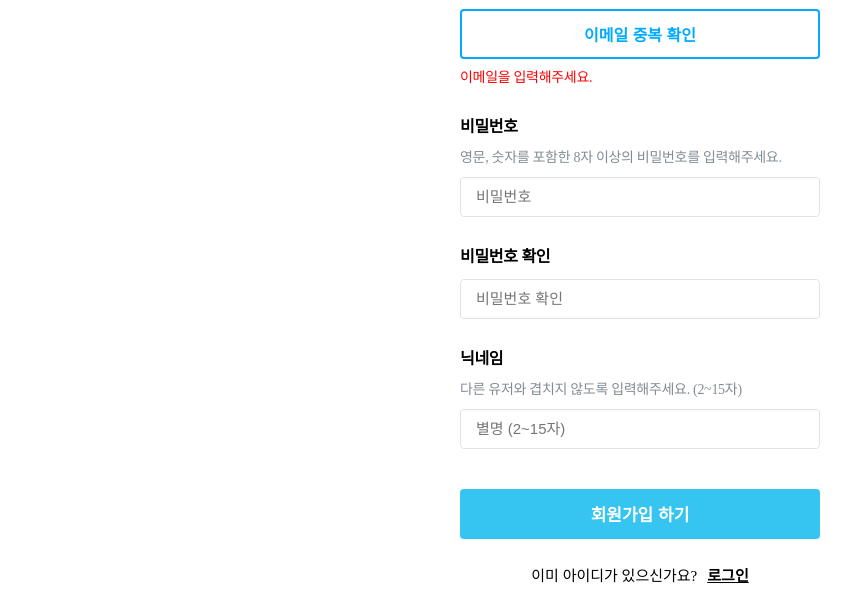
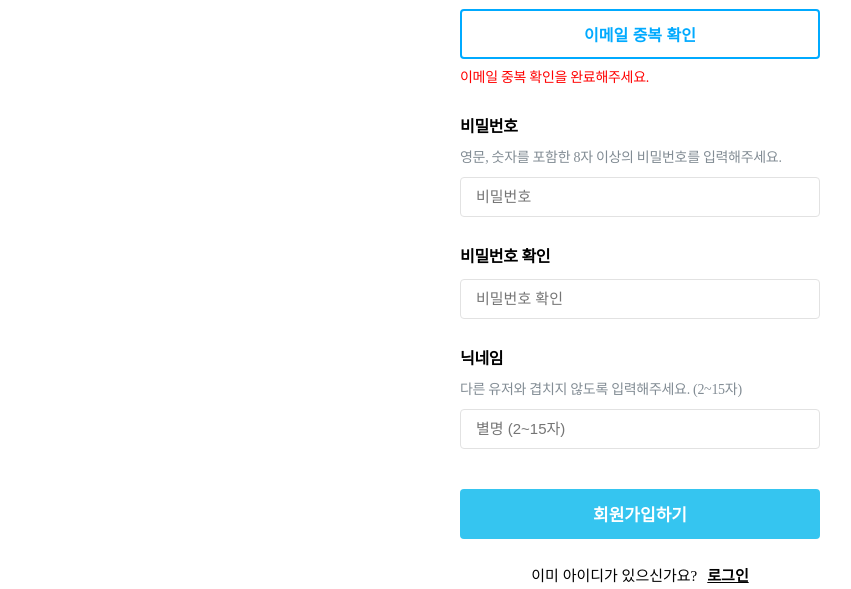
Before and after one commit to ureca-15team/team15-frontend, a React (Create React App) app: page /register in a window 1280 px wide. Both pictures are taken after a click on the button "이메일 중복 확인". Shown: the part 293-882 px from the top of the page, without its empty margins (0-851 px from the left). Built offline with nearby package versions, Linux system fonts and the light colour scheme.

Commit message:
fix: 회원가입 이메일 중복확인 로직 수정

```diff
--- a/src/components/auth/Register.js
+++ b/src/components/auth/Register.js
@@ -11,15 +11,17 @@ const Register = ({
   nicknameError,
   emailMessage,
   emailAvailable,
+  isEmailChecked,
 }) => {
   return (
     <div className="registerBox">
       <div>
         <h1>회원가입</h1>
-        <br></br>
+        <br />
       </div>
 
       <form onSubmit={handleSubmit}>
+        {/* 이메일 입력 */}
         <div className="registerDiv">
           <label className="registerlabel">이메일</label>
           <div className="emailDiv">
@@ -51,6 +53,7 @@ const Register = ({
             </span>
           </div>
 
+          {/* 이메일 중복 확인 버튼 */}
           <button
             type="button"
             className="emailCheckButton"
@@ -59,13 +62,19 @@ const Register = ({
             이메일 중복 확인
           </button>
 
+          {/* 이메일 중복 검사 메시지 */}
           {emailMessage && (
-            <div className={`emailMessage ${emailAvailable ? 'success' : ''}`}>
-              {emailMessage}
+            <div
+              className={`emailMessage ${emailAvailable ? 'success' : 'error'}`}
+            >
+              {emailAvailable !== false
+                ? emailMessage
+                : '이메일 중복 확인을 완료해주세요.'}
             </div>
           )}
         </div>
 
+        {/* 비밀번호 입력 */}
         <div className="registerDiv">
           <label className="registerlabel">비밀번호</label>
           <div className="resisterExplan">
@@ -82,6 +91,7 @@ const Register = ({
           {passwordError && <div className="errorMessage">{passwordError}</div>}
         </div>
 
+        {/* 비밀번호 확인 */}
         <div className="registerDiv">
           <label className="registerlabel">비밀번호 확인</label>
           <input
@@ -97,6 +107,7 @@ const Register = ({
           )}
         </div>
 
+        {/* 닉네임 입력 */}
         <div className="registerDiv">
           <label className="registerlabel">닉네임</label>
           <div className="resisterExplan">
@@ -113,10 +124,17 @@ const Register = ({
           {nicknameError && <div className="errorMessage">{nicknameError}</div>}
         </div>
 
-        <button type="submit" className="submitButton">
-          회원가입 하기
+        {/* 회원가입 버튼 */}
+        <button
+          type="submit"
+          className="submitButton"
+          disabled={!isEmailChecked || emailAvailable === null}
+        >
+          회원가입하기
         </button>
       </form>
+
+      {/* 로그인 페이지로 이동 */}
       <p className="registerHelp">
         이미 아이디가 있으신가요?
         <Link to="/login">로그인</Link>
--- a/src/containers/auth/RegisterContainer.js
+++ b/src/containers/auth/RegisterContainer.js
@@ -3,7 +3,6 @@ import { useNavigate } from 'react-router-dom';
 import Register from '../../components/auth/Register';
 import { RegisterBlock } from '../../components/auth/Register.style';
 import logo from '../../assets/logo.jpg';
-import { basicAlert } from '../../shared/alert/SwalAlert';
 import { registerUser, checkEmailAvailability } from '../../api/register';
 
 const RegisterContainer = () => {
@@ -20,6 +19,7 @@ const RegisterContainer = () => {
   const [nicknameError, setNicknameError] = useState('');
   const [emailMessage, setEmailMessage] = useState('');
   const [emailAvailable, setEmailAvailable] = useState(null);
+  const [isEmailChecked, setIsEmailChecked] = useState(false);
 
   const navigate = useNavigate();
 
@@ -30,13 +30,19 @@ const RegisterContainer = () => {
       [name]: value,
     }));
 
+    // 이메일이 변경되면 중복 확인 상태 초기화
+    if (name === 'email' || name === 'emailSelect') {
+      setEmailAvailable(null);
+      setIsEmailChecked(false);
+      setEmailMessage('이메일 중복 확인을 완료해주세요.'); // ✅ 이메일 변경 시 메시지 설정
+    }
+
     if (name === 'password') {
       const passwordRegex = /^(?=.*[a-zA-Z])(?=.*\d).{8,}$/;
       setPasswordError(
         passwordRegex.test(value) ? '' : '영문, 숫자를 포함해야 합니다.',
       );
 
-      // ✅ 비밀번호가 변경될 때, 비밀번호 확인이 비어있으면 오류 메시지 초기화
       if (formData.pwCheck) {
         setPwCheckError(
           value === formData.pwCheck ? '' : '비밀번호가 일치하지 않습니다.',
@@ -44,7 +50,6 @@ const RegisterContainer = () => {
       }
     }
 
-    // ✅ 비밀번호 확인 검사 (비밀번호 확인 입력 시에만)
     if (name === 'pwCheck') {
       setPwCheckError(
         value === formData.password ? '' : '비밀번호가 일치하지 않습니다.',
@@ -64,9 +69,12 @@ const RegisterContainer = () => {
       ...prevFormData,
       emailSelect: e.target.value,
     }));
+
+    setEmailAvailable(null);
+    setIsEmailChecked(false);
+    setEmailMessage('이메일 중복 확인을 완료해주세요.'); // ✅ 이메일 변경 시 메시지 설정
   };
 
-  // 이메일 중복 확인 API 호출
   const handleCheckEmail = async () => {
     const email = `${formData.email}@${formData.emailSelect}`;
 
@@ -80,9 +88,11 @@ const RegisterContainer = () => {
       const response = await checkEmailAvailability(email);
       setEmailMessage(response.message);
       setEmailAvailable(response.available);
+      setIsEmailChecked(true);
     } catch (error) {
-      setEmailMessage(error);
+      setEmailMessage('이메일 확인 중 오류가 발생했습니다.');
       setEmailAvailable(false);
+      setIsEmailChecked(false);
     }
   };
 
@@ -90,7 +100,12 @@ const RegisterContainer = () => {
     e.preventDefault();
     let hasError = false;
 
-    // 비밀번호 유효성 검사
+    // 이메일 중복 확인 여부 체크
+    if (!isEmailChecked || !emailAvailable) {
+      setEmailMessage('이메일 중복 확인을 완료해주세요.'); // ✅ 회원가입 버튼 클릭 시 메시지 설정
+      hasError = true;
+    }
+
     if (!/^(?=.*[a-zA-Z])(?=.*\d).{8,}$/.test(formData.password)) {
       setPasswordError('영문, 숫자를 포함해야 합니다.');
       hasError = true;
@@ -98,13 +113,11 @@ const RegisterContainer = () => {
       setPasswordError('');
     }
 
-    // 비밀번호 확인 검사
     if (formData.password !== formData.pwCheck) {
-      setPasswordError('비밀번호가 일치하지 않습니다.');
+      setPwCheckError('비밀번호가 일치하지 않습니다.');
       hasError = true;
     }
 
-    // 닉네임 유효성 검사
     if (!/^[a-zA-Z0-9ㄱ-ㅎ|ㅏ-ㅣ|가-힣]{2,15}$/.test(formData.nickname)) {
       setNicknameError('닉네임은 2~15자여야 합니다.');
       hasError = true;
@@ -112,13 +125,6 @@ const RegisterContainer = () => {
       setNicknameError('');
     }
 
-    // 이메일 중복 확인 여부 체크
-    if (!emailAvailable) {
-      setEmailMessage('이메일 중복 확인을 완료해주세요.');
-      hasError = true;
-    }
-
-    // 오류가 있다면 회원가입 진행 X
     if (hasError) return;
 
     try {
@@ -131,17 +137,13 @@ const RegisterContainer = () => {
     }
   };
 
-  const onClickLogo = () => {
-    navigate('/');
-  };
-
   return (
     <RegisterBlock>
       <img
         className="RegisterImg"
         src={logo}
         alt="register"
-        onClick={onClickLogo}
+        onClick={() => navigate('/')}
       />
       <div className="registerBox">
         <Register
@@ -155,6 +157,7 @@ const RegisterContainer = () => {
           nicknameError={nicknameError}
           emailMessage={emailMessage}
           emailAvailable={emailAvailable}
+          isEmailChecked={isEmailChecked}
         />
       </div>
     </RegisterBlock>
```
